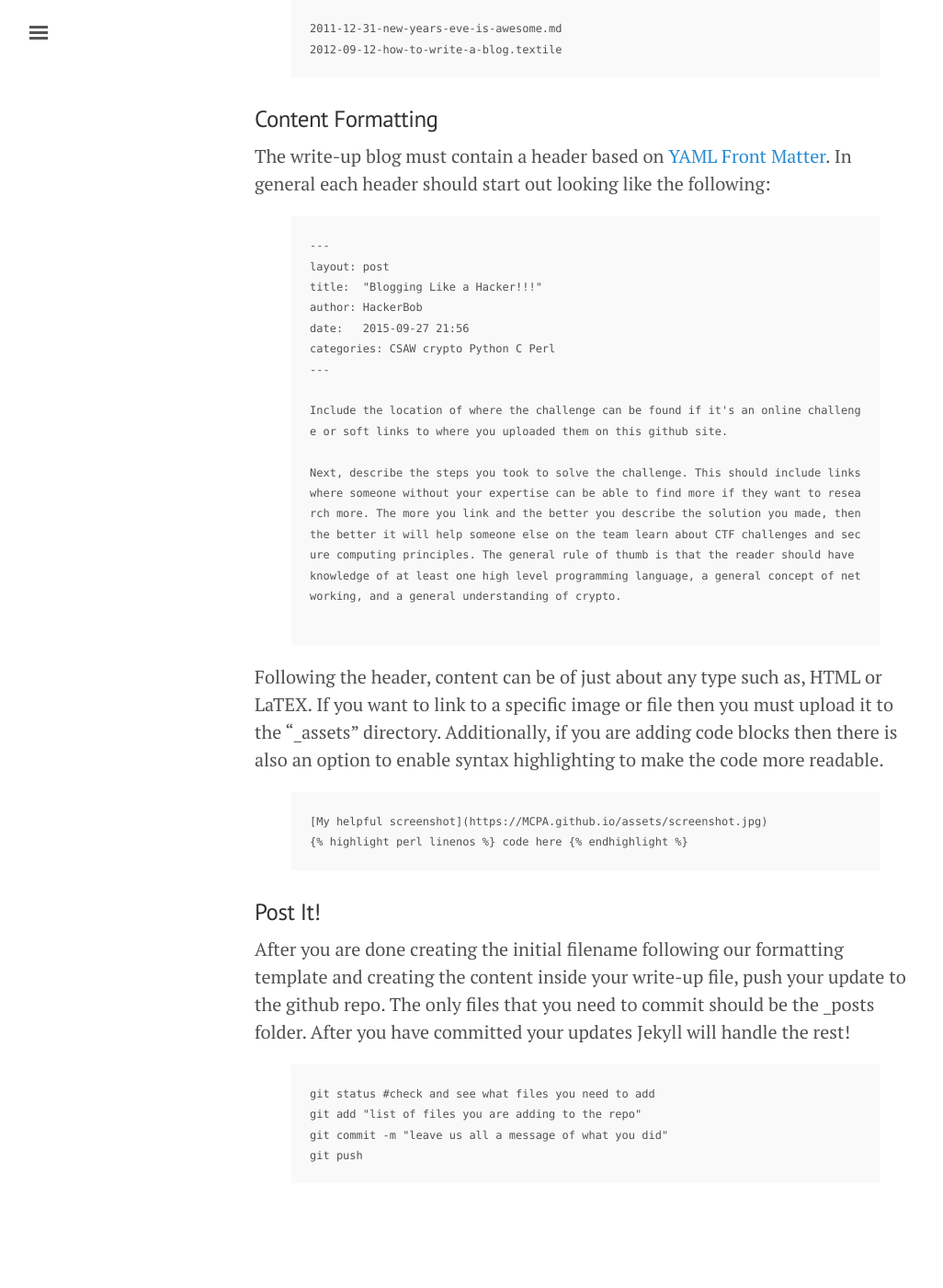
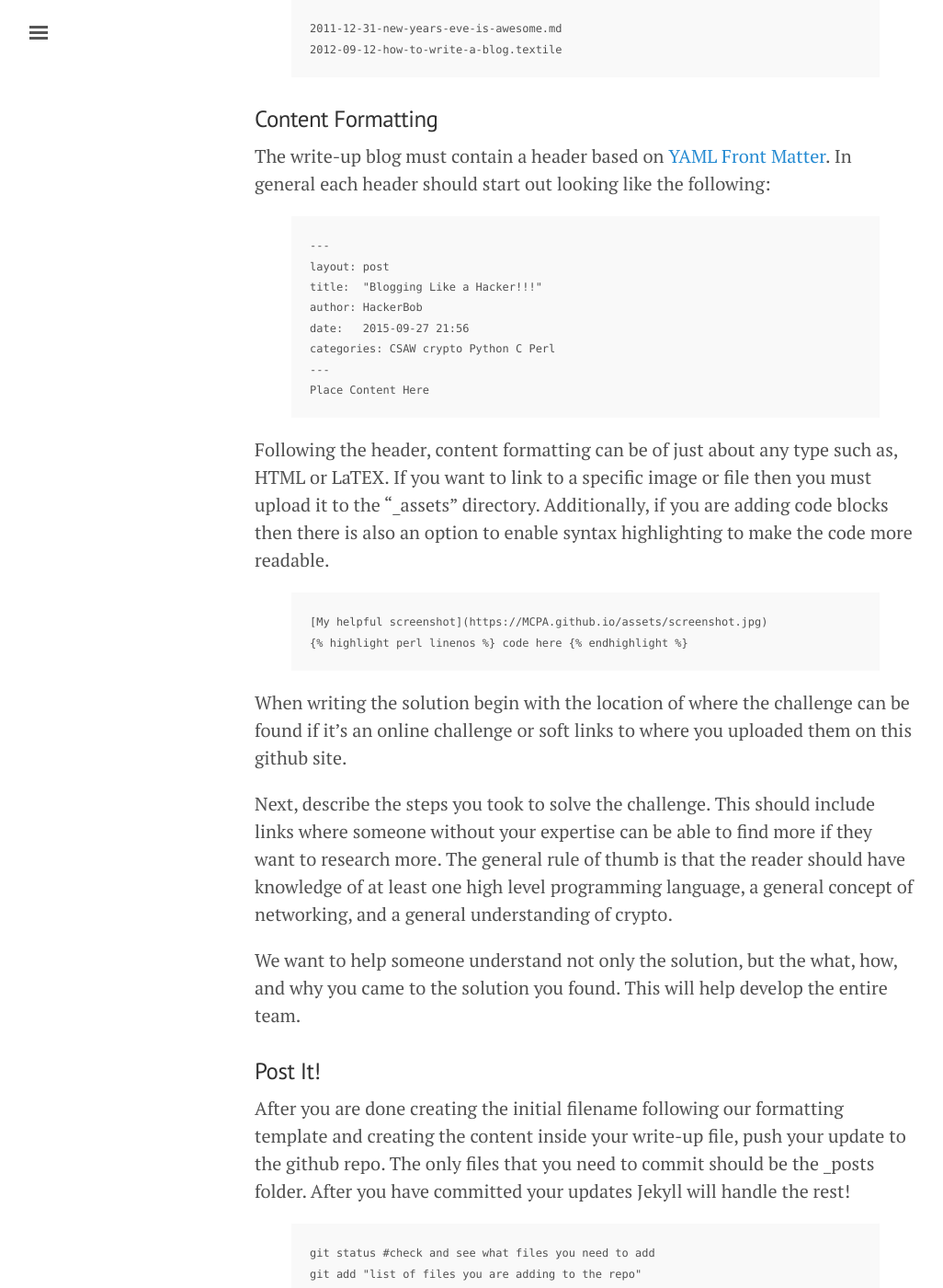
Before and after one commit to MCPA/MCPA.github.io, a Jekyll site: the page built from projects/how-to.md, in a window 1280 px wide and 1400 px high, scrolled down 819 px. Shown: the whole window at 92% size, without its empty margins (3-1029 px from the left). Built offline with Jekyll 4.4.1, drawn with Linux system fonts in a browser that asks for light colours; before the commit the page ends 2185 px from its top, so only the background shows below that.

Commit message:
Update how-to.md

```diff
--- a/projects/how-to.md
+++ b/projects/how-to.md
@@ -32,17 +32,19 @@ author: HackerBob
 date:   2015-09-27 21:56
 categories: CSAW crypto Python C Perl
 ---
-
-Include the location of where the challenge can be found if it's an online challenge or soft links to where you uploaded them on this github site.
-
-Next, describe the steps you took to solve the challenge. This should include links where someone without your expertise can be able to find more if they want to research more. The more you link and the better you describe the solution you made, then the better it will help someone else on the team learn about CTF challenges and secure computing principles. The general rule of thumb is that the reader should have knowledge of at least one high level programming language, a general concept of networking, and a general understanding of crypto.
-
+Place Content Here
 </code></pre></figure>
 
-Following the header, content can be of just about any type such as, HTML or LaTEX. If you want to link to a specific image or file then you must upload it to the "_assets" directory. Additionally, if you are adding code blocks then there is also an option to enable syntax highlighting to make the code more readable.
+Following the header, content formatting can be of just about any type such as, HTML or LaTEX. If you want to link to a specific image or file then you must upload it to the "_assets" directory. Additionally, if you are adding code blocks then there is also an option to enable syntax highlighting to make the code more readable.
 
 <figure class="highlight"><pre><code class="language-text" data-lang="text">[My helpful screenshot]({{ site.url }}/assets/screenshot.jpg)
 {{ "{% highlight perl linenos " }}%} code here {{ "{% endhighlight " }}%}</code></pre></figure>
+
+When writing the solution begin with the location of where the challenge can be found if it's an online challenge or soft links to where you uploaded them on this github site.
+
+Next, describe the steps you took to solve the challenge. This should include links where someone without your expertise can be able to find more if they want to research more. The general rule of thumb is that the reader should have knowledge of at least one high level programming language, a general concept of networking, and a general understanding of crypto.
+
+We want to help someone understand not only the solution, but the what, how, and why you came to the solution you found. This will help develop the entire team.
 
 <h3>Post It!</h3>
 After you are done creating the initial filename following our formatting template and creating the content inside your write-up file, push your update to the github repo. The only files that you need to commit should be the _posts folder. After you have committed your updates Jekyll will handle the rest!
```
